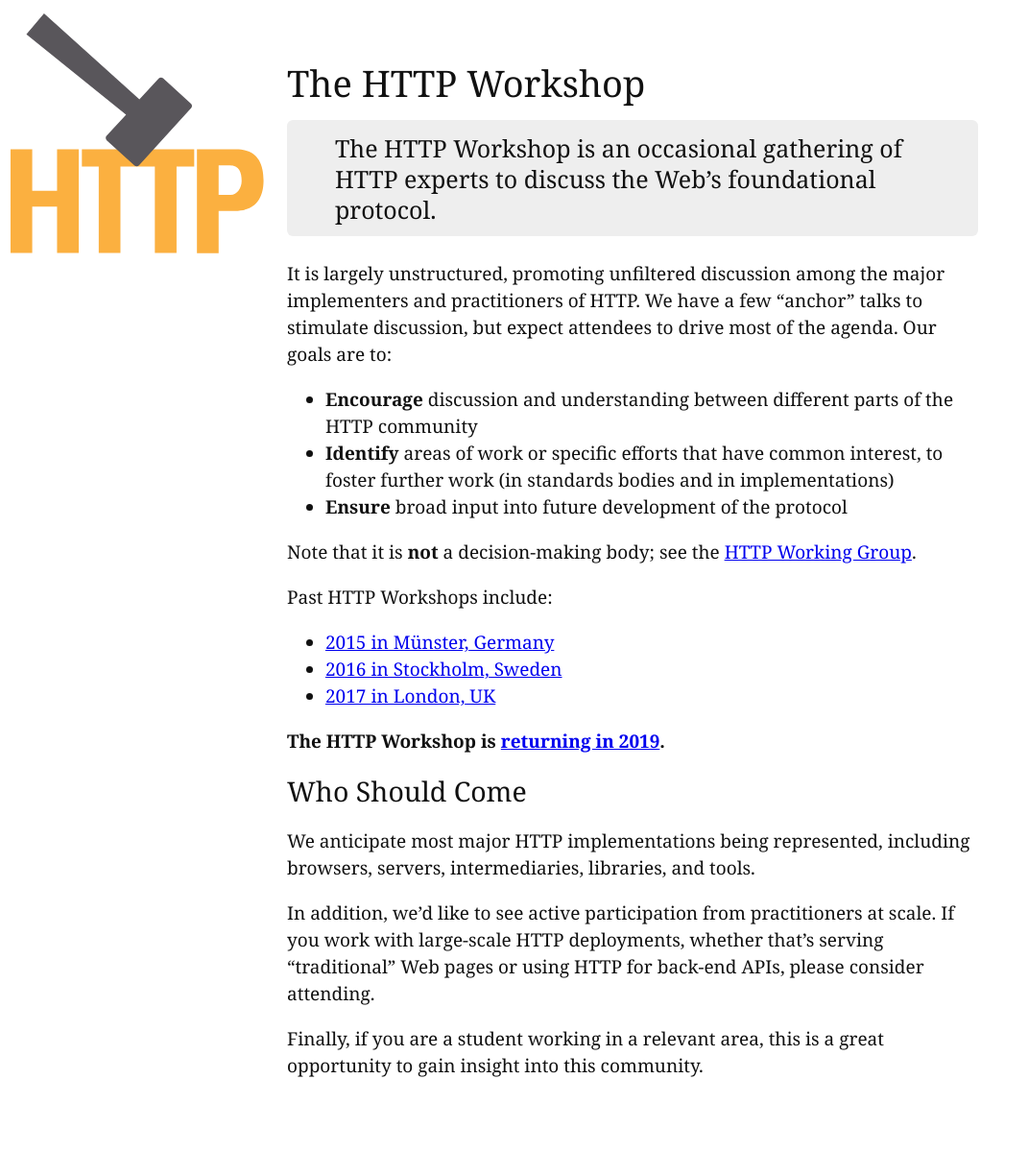
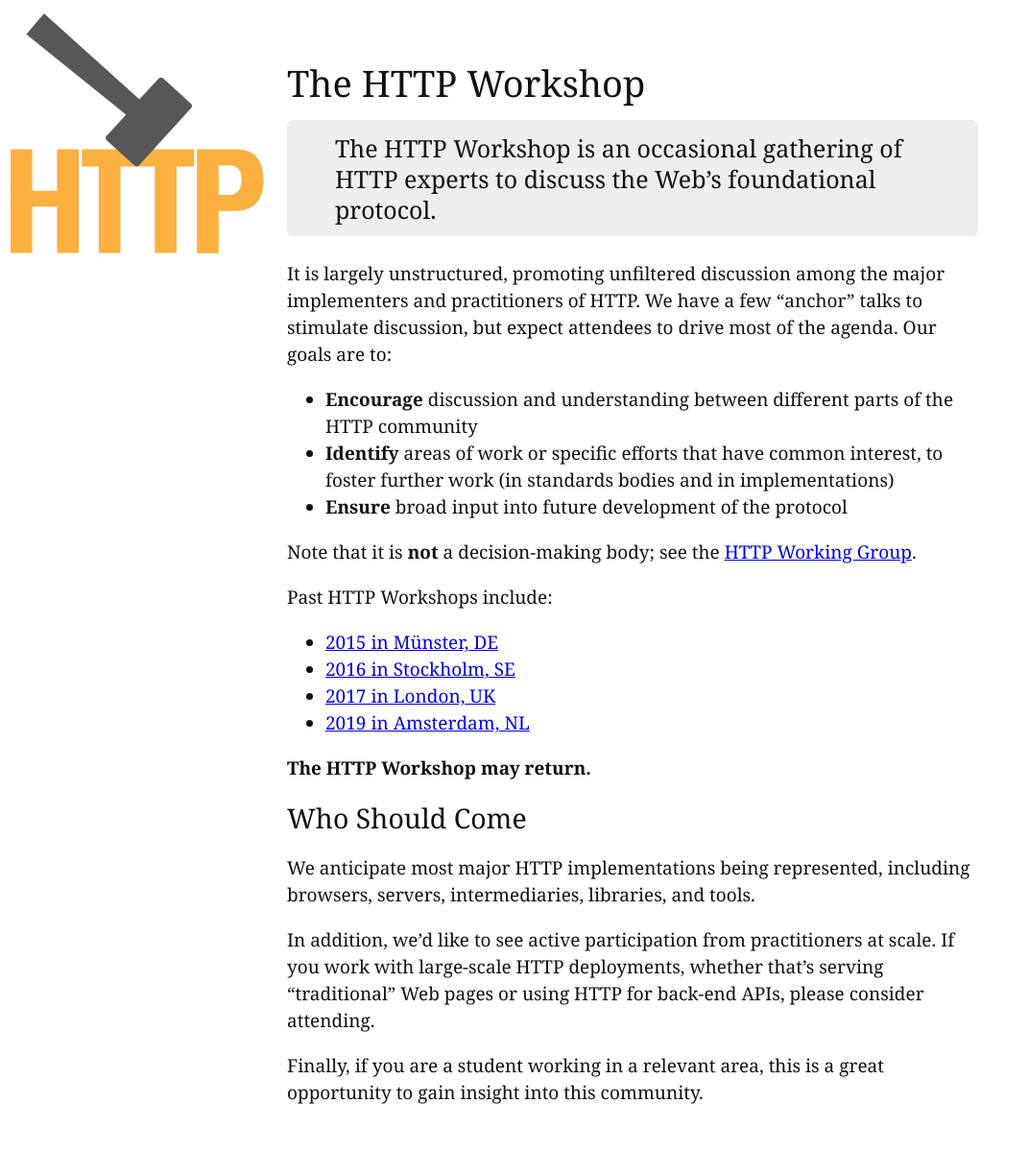
Before and after one commit to HTTPWorkshop/httpworkshop.github.io, a Jekyll site: the page built from index.md, in a window 1280 px wide. Shown: the whole page at 96% size, without its empty margins (0-1071 px from the left). Built offline with Jekyll 4.4.1, drawn with Linux system fonts in a browser that asks for light colours; before the commit the page ends 1196 px from its top, so only the background shows below that.

Commit message:
Update index.md

```diff
--- a/index.md
+++ b/index.md
@@ -20,11 +20,12 @@ Note that it is **not** a decision-making body; see the [HTTP Working Group](htt
 
 Past HTTP Workshops include:
 
-* [2015 in Münster, Germany](https://github.com/HTTPWorkshop/workshop2015/wiki/2015-Report)
-* [2016 in Stockholm, Sweden](https://github.com/HTTPWorkshop/workshop2016/wiki/Report)
+* [2015 in Münster, DE](https://github.com/HTTPWorkshop/workshop2015/wiki/2015-Report)
+* [2016 in Stockholm, SE](https://github.com/HTTPWorkshop/workshop2016/wiki/Report)
 * [2017 in London, UK](https://github.com/HTTPWorkshop/workshop2017/wiki/Report)
+* [2019 in Amsterdam, NL](https://github.com/HTTPWorkshop/workshop2019/wiki/Report)
 
-**The HTTP Workshop is [returning in 2019](https://github.com/httpworkshop/workshop2019).**
+**The HTTP Workshop may return.**
 
 
 ## Who Should Come
```
